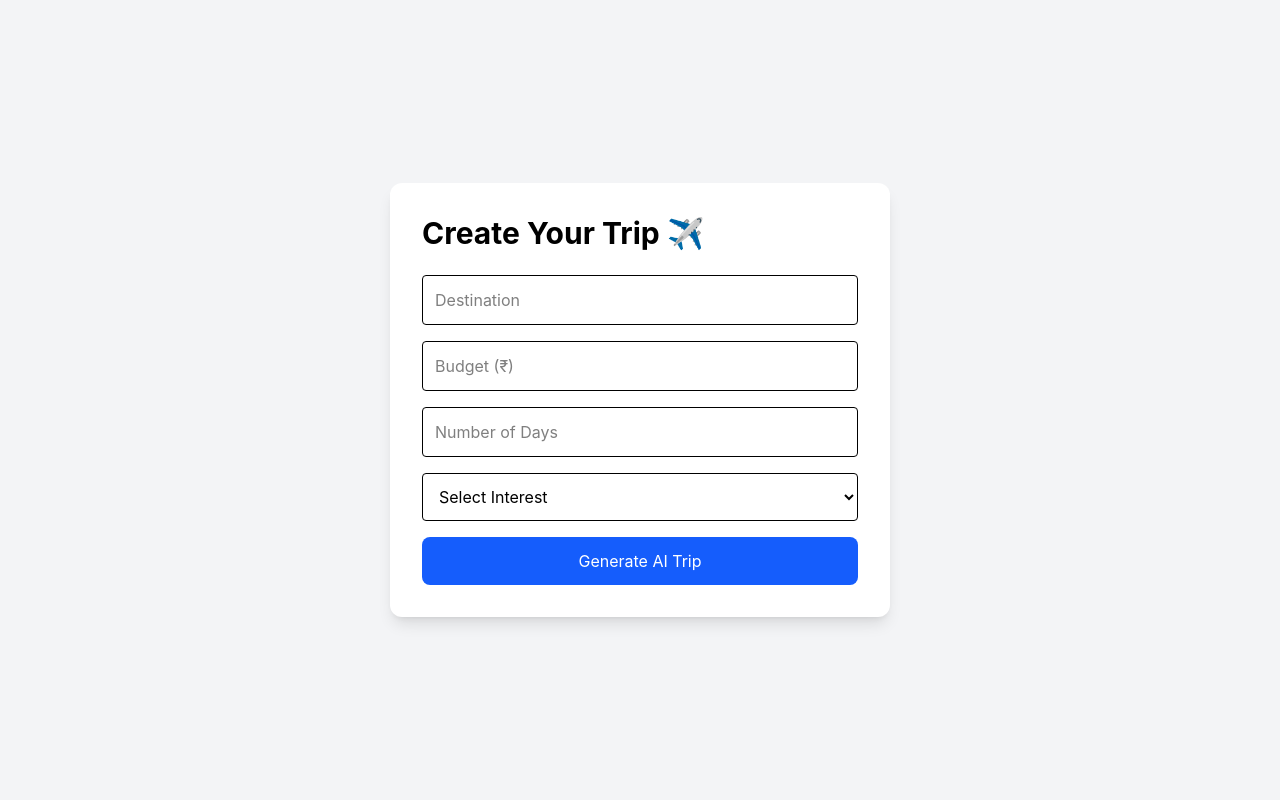
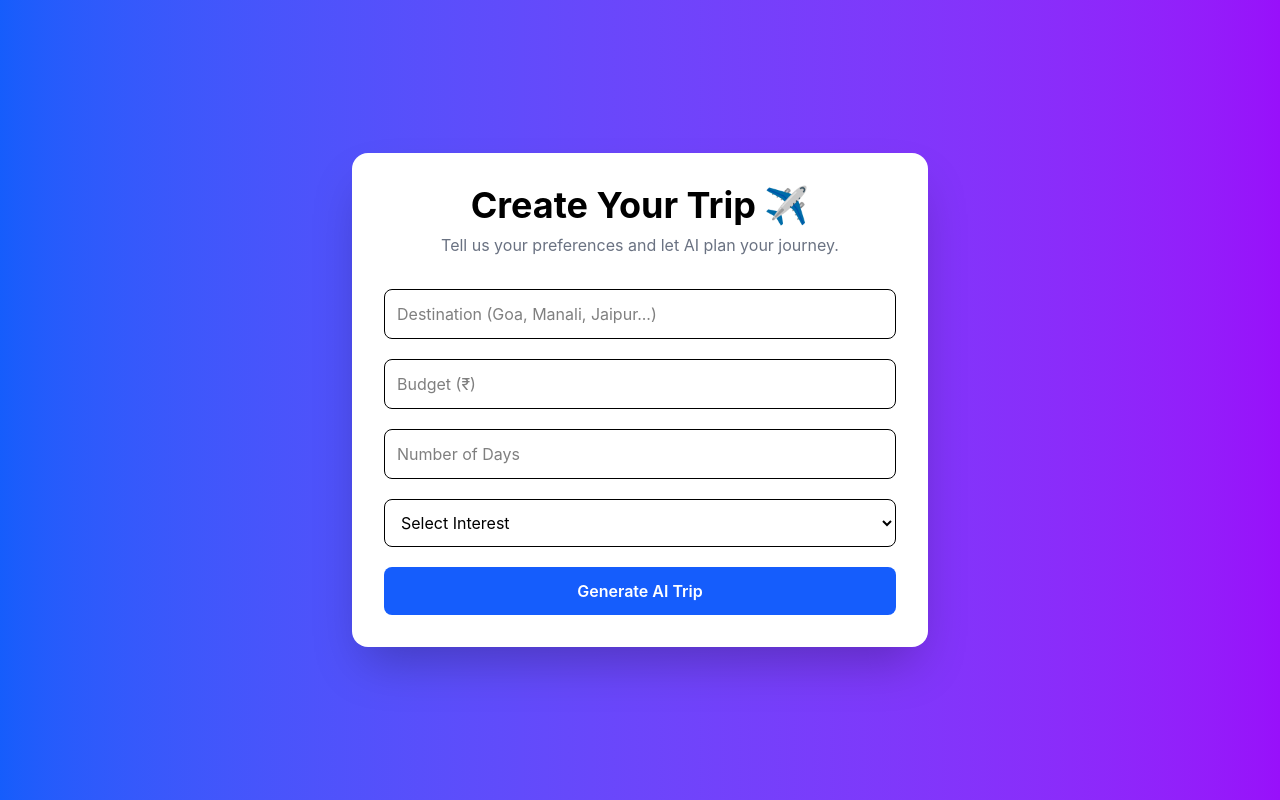
Before and after one commit to Jigyasa-prep/AI-Travel-Agent-TripGenie, a React (Vite) app in the folder client/: page /create-trip in a window 1280 px wide. Built offline with nearby package versions, Linux system fonts and the light colour scheme.

Commit message:
Added TripGenie UI, CreateTrip form and TripDetails page

```diff
--- a/client/package.json
+++ b/client/package.json
@@ -10,6 +10,7 @@
     "preview": "vite preview"
   },
   "dependencies": {
+    "@google/generative-ai": "^0.24.1",
     "@tailwindcss/vite": "^4.3.1",
     "react": "^19.2.6",
     "react-dom": "^19.2.6",
--- a/client/src/pages/CreateTrip.jsx
+++ b/client/src/pages/CreateTrip.jsx
@@ -15,28 +15,62 @@ function CreateTrip() {
     });
   };
 
-  const handleSubmit = (e) => {
+  const handleSubmit = async (e) => {
     e.preventDefault();
-    console.log(tripData);
+
+    try {
+      const response = `
+🌴 Trip Plan for ${tripData.destination}
+
+Day 1
+• Explore main city attractions
+• Local food tour
+• Evening sunset point
+
+Day 2
+• Famous historical places
+• Shopping market visit
+• Cultural experience
+
+Day 3
+• Adventure activities
+• Photography spots
+• Local cuisine dinner
+
+Budget Estimate: ₹${tripData.budget}
+
+Interest Focus: ${tripData.interest}
+`;
+
+      console.log("AI Response:");
+      console.log(response);
+
+      alert("Trip Generated! Check Console.");
+    } catch (error) {
+      console.error(error);
+    }
   };
 
   return (
-    <div className="min-h-screen flex justify-center items-center bg-gray-100">
-      <form
-        onSubmit={handleSubmit}
-        className="bg-white p-8 rounded-xl shadow-lg w-[500px]"
-      >
-        <h1 className="text-3xl font-bold mb-6">
+    <div className="min-h-screen bg-gradient-to-r from-blue-600 to-purple-600 flex justify-center items-center p-6">
+      <div className="bg-white w-full max-w-xl rounded-2xl shadow-2xl p-8">
+        <h1 className="text-4xl font-bold text-center mb-2">
           Create Your Trip ✈️
         </h1>
 
+        <p className="text-center text-gray-500 mb-8">
+          Tell us your preferences and let AI plan your journey.
+        </p>
+
+        <form onSubmit={handleSubmit} className="space-y-5">
           <input
             type="text"
             name="destination"
-          placeholder="Destination"
+            placeholder="Destination (Goa, Manali, Jaipur...)"
             value={tripData.destination}
             onChange={handleChange}
-          className="w-full border p-3 rounded mb-4"
+            className="w-full border p-3 rounded-lg"
+            required
           />
 
           <input
@@ -45,7 +79,8 @@ function CreateTrip() {
             placeholder="Budget (₹)"
             value={tripData.budget}
             onChange={handleChange}
-          className="w-full border p-3 rounded mb-4"
+            className="w-full border p-3 rounded-lg"
+            required
           />
 
           <input
@@ -54,31 +89,34 @@ function CreateTrip() {
             placeholder="Number of Days"
             value={tripData.days}
             onChange={handleChange}
-          className="w-full border p-3 rounded mb-4"
+            className="w-full border p-3 rounded-lg"
+            required
           />
 
           <select
             name="interest"
             value={tripData.interest}
             onChange={handleChange}
-          className="w-full border p-3 rounded mb-4"
+            className="w-full border p-3 rounded-lg"
+            required
           >
             <option value="">Select Interest</option>
-          <option value="Foodie">Foodie</option>
-          <option value="Adventure">Adventure</option>
-          <option value="Nature">Nature</option>
-          <option value="Spiritual">Spiritual</option>
-          <option value="Historical">Historical</option>
+            <option value="Foodie">Foodie 🍕</option>
+            <option value="Adventure">Adventure 🏔️</option>
+            <option value="Nature">Nature 🌿</option>
+            <option value="Spiritual">Spiritual 🛕</option>
+            <option value="Historical">Historical 🏰</option>
           </select>
 
           <button
             type="submit"
-          className="w-full bg-blue-600 text-white p-3 rounded-lg"
+            className="w-full bg-blue-600 text-white py-3 rounded-lg font-semibold hover:bg-blue-700 transition"
           >
             Generate AI Trip
           </button>
         </form>
       </div>
+    </div>
   );
 }
 
--- a/client/src/pages/Home.jsx
+++ b/client/src/pages/Home.jsx
@@ -2,18 +2,18 @@ import { Link } from "react-router-dom";
 
 function Home() {
   return (
-    <div className="min-h-screen flex flex-col justify-center items-center">
-      <h1 className="text-5xl font-bold mb-4">
-        TripGenie AI ✈️
+    <div className="min-h-screen bg-gradient-to-r from-blue-600 to-purple-600 flex flex-col items-center justify-center text-white">
+      <h1 className="text-6xl font-bold mb-4">
+        ✈️ TripGenie AI
       </h1>
 
-      <p className="mb-6">
+      <p className="text-xl mb-8">
         Your Autonomous Travel Agent
       </p>
 
       <Link
         to="/create-trip"
-        className="bg-blue-600 text-white px-6 py-3 rounded-lg"
+        className="bg-white text-blue-600 px-8 py-3 rounded-xl font-semibold hover:scale-105 transition"
       >
         Plan Your Trip
       </Link>
--- a/client/src/pages/TripDetails.jsx
+++ b/client/src/pages/TripDetails.jsx
@@ -1,7 +1,50 @@
 function TripDetails() {
   return (
-    <div>
-      <h1>Your Generated Trip</h1>
+    <div className="min-h-screen bg-gray-100 p-8">
+      <div className="max-w-4xl mx-auto bg-white rounded-2xl shadow-xl p-8">
+
+        <h1 className="text-4xl font-bold mb-6">
+          ✈️ Your AI Travel Plan
+        </h1>
+
+        <div className="space-y-6">
+
+          <div className="border-l-4 border-blue-500 pl-4">
+            <h2 className="text-2xl font-semibold">
+              Day 1
+            </h2>
+
+            <ul className="list-disc ml-6 mt-2">
+              <li>Visit Baga Beach</li>
+              <li>Seafood Lunch</li>
+              <li>Sunset Cruise</li>
+            </ul>
+          </div>
+
+          <div className="border-l-4 border-purple-500 pl-4">
+            <h2 className="text-2xl font-semibold">
+              Day 2
+            </h2>
+
+            <ul className="list-disc ml-6 mt-2">
+              <li>Old Goa Churches</li>
+              <li>Panjim Market</li>
+              <li>Local Food Tour</li>
+            </ul>
+          </div>
+
+          <div className="border-l-4 border-green-500 pl-4">
+            <h2 className="text-2xl font-semibold">
+              Budget Summary
+            </h2>
+
+            <p className="mt-2">
+              Estimated Budget: ₹20,000
+            </p>
+          </div>
+
+        </div>
+      </div>
     </div>
   );
 }
--- /dev/null
+++ b/client/src/services/gemini.js
@@ -0,0 +1,9 @@
+import { GoogleGenerativeAI } from "@google/generative-ai";
+
+const genAI = new GoogleGenerativeAI(
+  import.meta.env.VITE_GEMINI_API_KEY
+);
+
+export const model = genAI.getGenerativeModel({
+  model: "gemini-2.0-flash",
+});
```
Also changed, not shown: 2 other files (tests, documents, lock files or other folders). Lines whose indentation alone changed are shown as unchanged.
